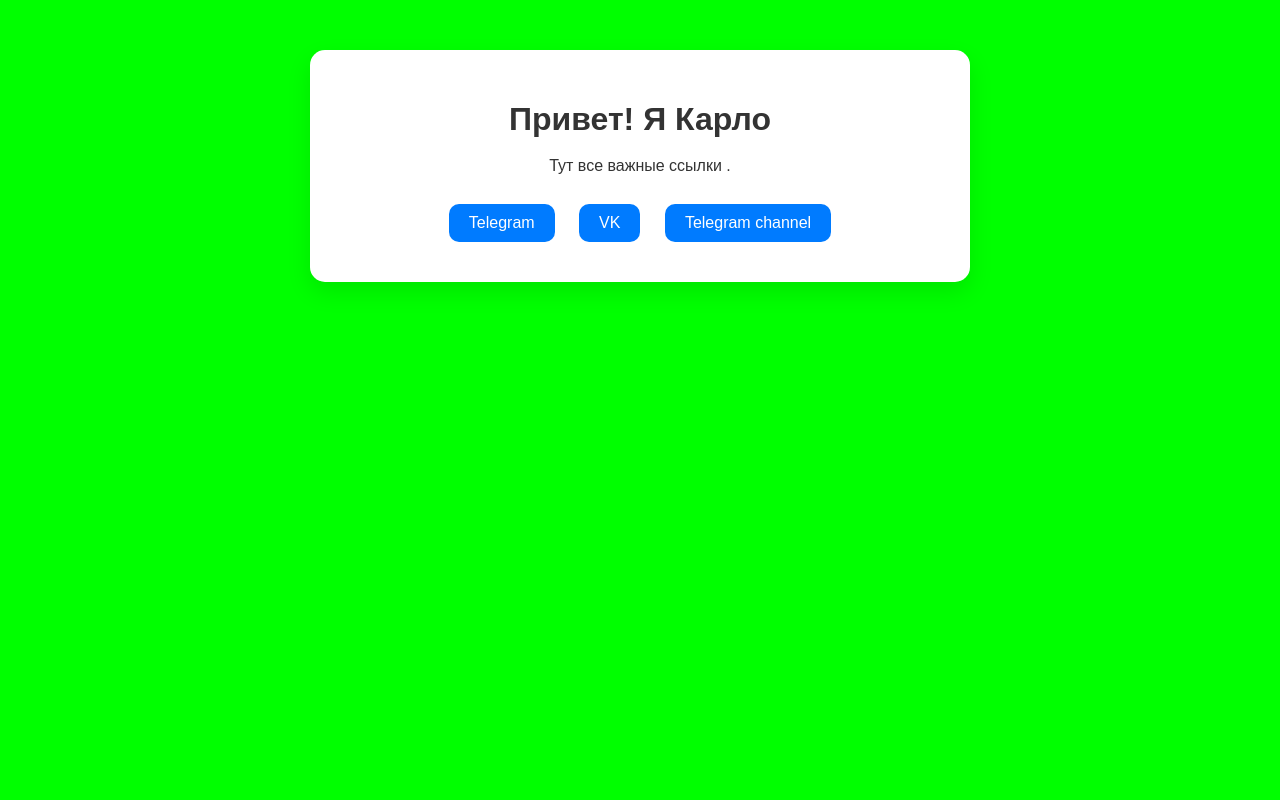
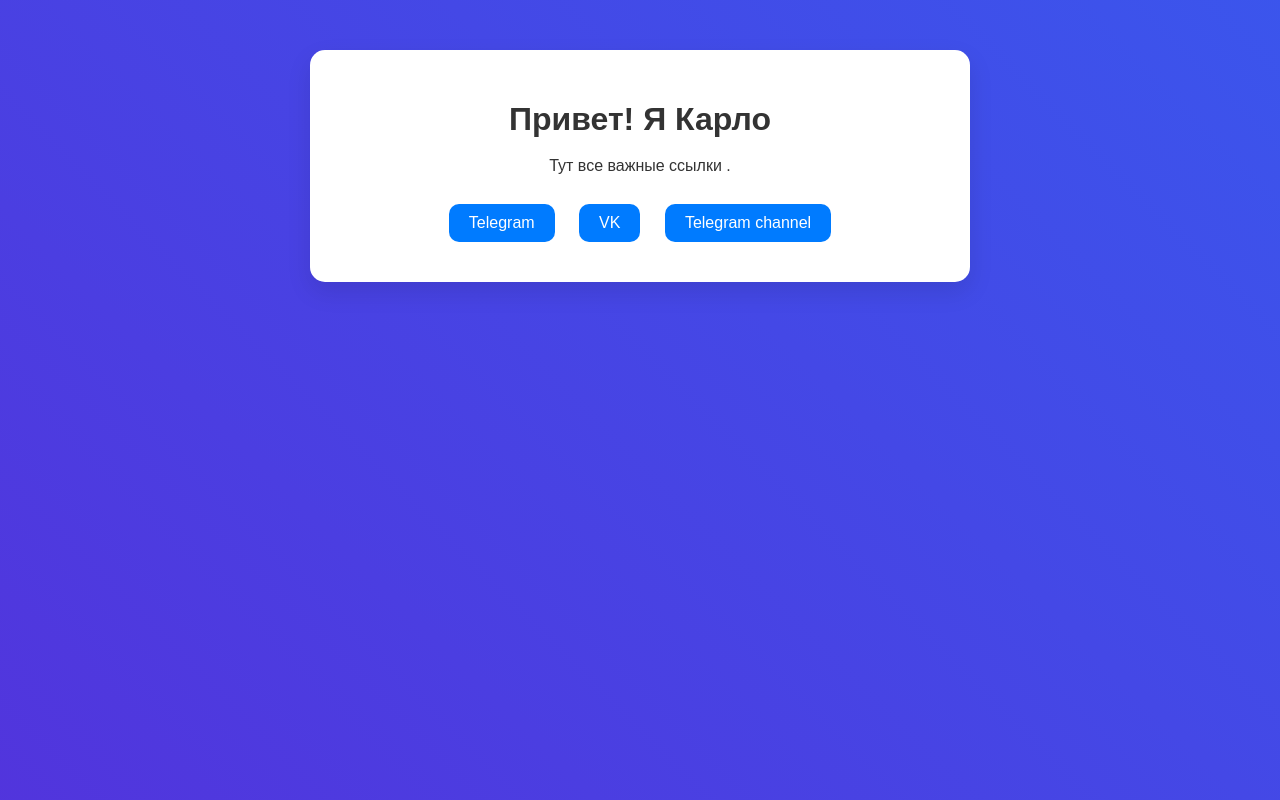
Before and after one commit to gladkovvova133-hue/My-contacts, a plain HTML site: page index.html in a window 1280 px wide. Drawn offline with Linux system fonts and the light colour scheme.

Commit message:
Change body styles to gradient and font update
Updated the body styles to use a gradient background and changed the font to 'Rubik'.

```diff
--- a/index.html
+++ b/index.html
@@ -6,12 +6,25 @@
 <title>Мои контакты</title>
 <style>
   body {
-    font-family: 'Arial', sans-serif;
+    font-family: 'Rubik', sans-serif;
     background: #00FF00;
     color: #333;
     margin: 0;
     padding: 0;
   }
+  body {
+  margin: 0;
+  font-family: 'Arial', sans-serif;
+  background: linear-gradient(45deg, #6a11cb, #2575fc);
+  background-size: 400% 400%;
+  animation: gradient 8s ease infinite;
+}
+
+@keyframes gradient {
+  0% { background-position: 0% 50%; }
+  50% { background-position: 100% 50%; }
+  100% { background-position: 0% 50%; }
+}
   .container {
     max-width: 600px;
     margin: 50px auto;
```
